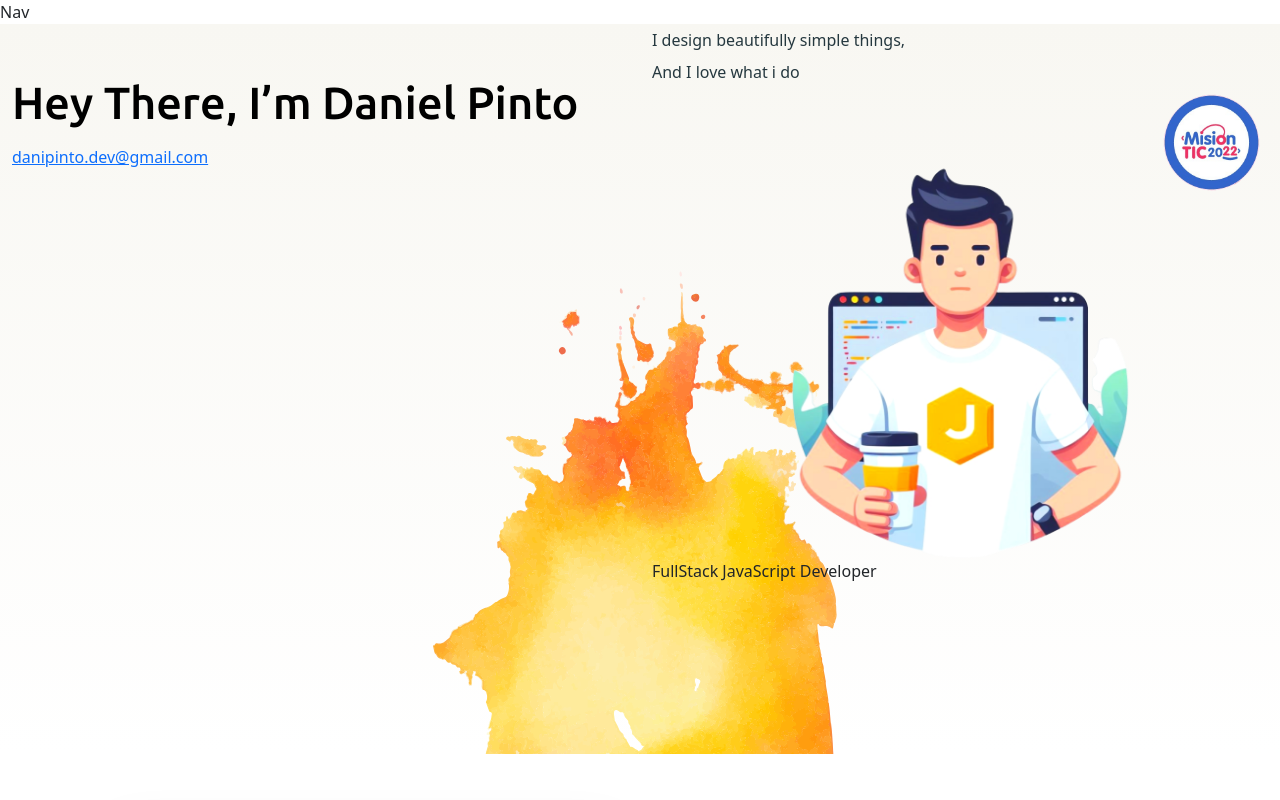
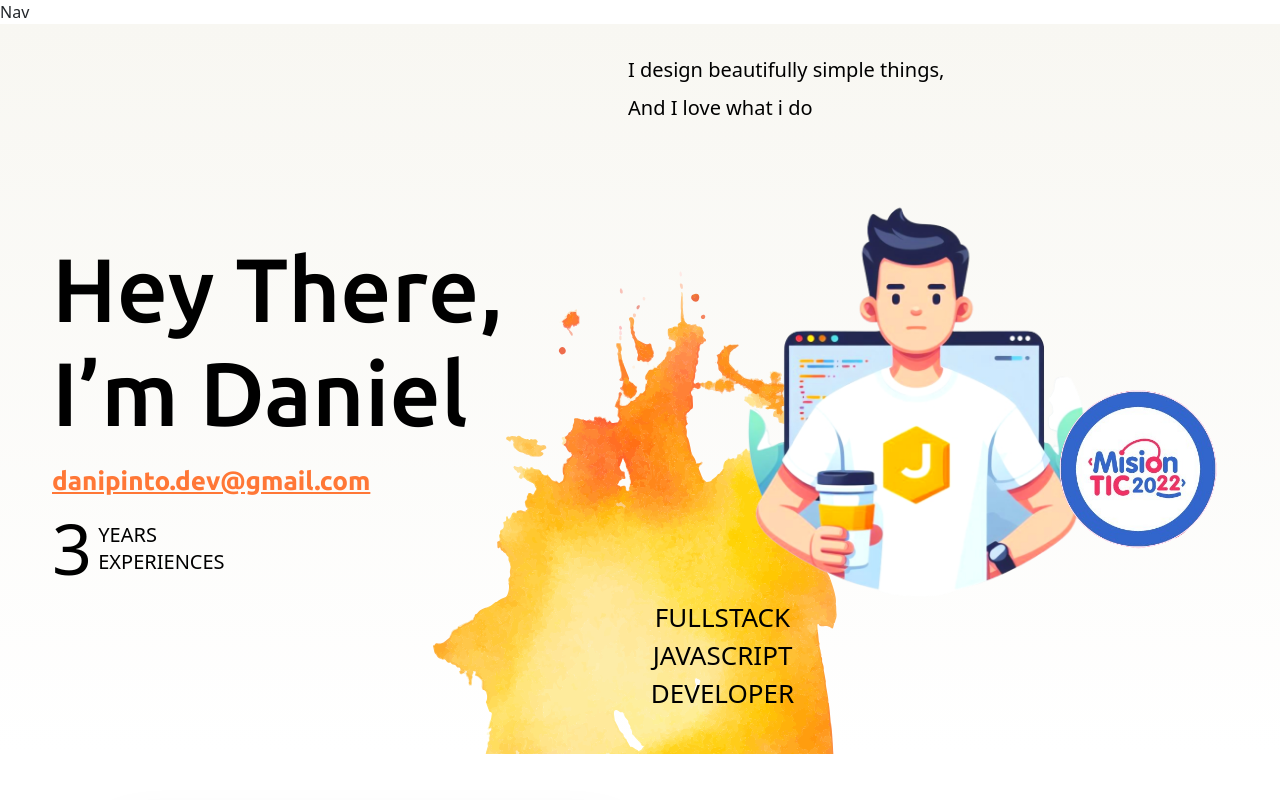
Before and after one commit to damapire/landing-portfolio, a Next.js app: page / in a window 1280 px wide. Shown: the top 800 px of the page. Built offline with nearby package versions, Linux system fonts and the light colour scheme.

Commit message:
conflics resolve branches

```diff
--- a/components/Home/Hero.js
+++ b/components/Home/Hero.js
@@ -7,25 +7,28 @@ import IMG_DEV from '@/public/assets/home/avatar-dev.png'
 
 export default function Hero () {
   return (
-    <section className='container-fluid hero'>
-      <div className='row'>
-        <section className='col-lg-6'>
-          <h1 className='hero__title'>Hey There, I’m Daniel Pinto</h1>
+    <section className='container-fluid hero d-lg-flex align-items-center'>
+      <div className='row d-lg-flex align-items-center hero__width'>
+        <section className='row col-lg-6 '>
+          <h1 className='hero__title'>Hey There, I’m Daniel</h1>
           <Link href='#' className='d-none d-lg-block hero__email'>danipinto.dev@gmail.com</Link>
-          <div className='hero__experiencies'>
-            <strong>3</strong>
-            <p>Years Experiences</p>
+          <div className='d-none d-lg-block'>
+            <div className="hero__experiencies">
+              <strong className='hero__experiencies-number'>3</strong>
+              <p className='hero__experiencies-years'>Years Experiences</p>
+            </div>
           </div>
         </section>
+
         <section className='col-lg-6 position-relative'>
           <p className='hero__subtitle'>I design beautifully simple things, <br/> And I love what i do</p>
           <figure className='hero__badge p-0'>
             <Image src={BADGE_MINTIC} alt='Badge Mintic' />
           </figure>
-          <div className='mx-auto text-center'>
+          <div className='mx-auto my-0 text-center'>
             <Image src={IMG_DEV} width={350} height={400} alt='Foto Dev' className='hero__photo mx-auto' />
           </div>
-          <p className='d-none d-md-block'>FullStack JavaScript Developer</p>
+          <p className='hero__position d-none d-md-block'>FullStack JavaScript Developer</p>
         </section>
       </div>
     </section>
--- a/styles/pages/home/_hero.scss
+++ b/styles/pages/home/_hero.scss
@@ -7,17 +7,36 @@
     height: 730px;
     overflow: hidden;
 
+    &__width {
+        max-width: 1200px;
+        margin: 0 auto;
+    }
+
     &__badge {
         position: absolute;
         width: 97px;
         height: 97px;
-        right: 20px;
+        right: -2px;
         top: 70px;
+
+        @include responsive($lg) {
+            top: 50%;
+            width: 160px;
+            height: 160px;
+        }
 
         img {
             width: 100%;
             height: 100%;
         }
+    }
+
+    &__dev {
+        position: absolute;
+        width: 97px;
+        height: 97px;
+        right: -2px;
+        top: 70px;
     }
 
     &__title {
@@ -26,13 +45,50 @@
         font-size: 45px;
         font-style: normal;
         font-weight: 500;
-        line-height: 50px; /* 111.111% */
+        line-height: 50px;
+        /* 111.111% */
         margin-top: 54px;
         margin-bottom: 17px;
+
+        @include responsive($lg) {
+            font-size: 90px;
+            line-height: normal;
+        }
+    }
+
+    &__email {
+        color: #FF7736;
+        font-family: Ubuntu;
+        font-size: 26px;
+        font-style: normal;
+        font-weight: 700;
+        line-height: 38px;
+        /* 146.154% */
+        text-decoration-line: underline;
+        text-transform: lowercase;
     }
 
     &__experiencies {
-        display: none;
+        color: #000;
+        font-style: normal;
+        line-height: normal;
+        display: flex;
+        align-items: center;
+        gap: 16px;
+
+        &-number {
+            font-size: 70px;
+            font-weight: 500;
+            letter-spacing: -9.8px;
+        }
+
+        &-years {
+            font-size: 20px;
+            font-weight: 400;
+            text-transform: uppercase;
+            margin: 0;
+            max-width: 120px;
+        }
     }
 
     &__subtitle {
@@ -40,7 +96,28 @@
         font-size: 16px;
         font-style: normal;
         font-weight: 400;
-        line-height: 32px; /* 200% */
+        line-height: 32px;
+        /* 200% */
         margin-bottom: 71px;
+
+        @include responsive($lg) {
+            color: #000;
+            font-size: 20px;
+            line-height: 38px;
+            /* 190% */
+        }
+    }
+
+    &__position {
+        color: #000;
+        text-align: center;
+        font-size: 26px;
+        font-style: normal;
+        font-weight: 400;
+        line-height: 38px;
+        /* 146.154% */
+        text-transform: uppercase;
+        max-width: 189px;
+        text-align: center;
     }
 }
```
